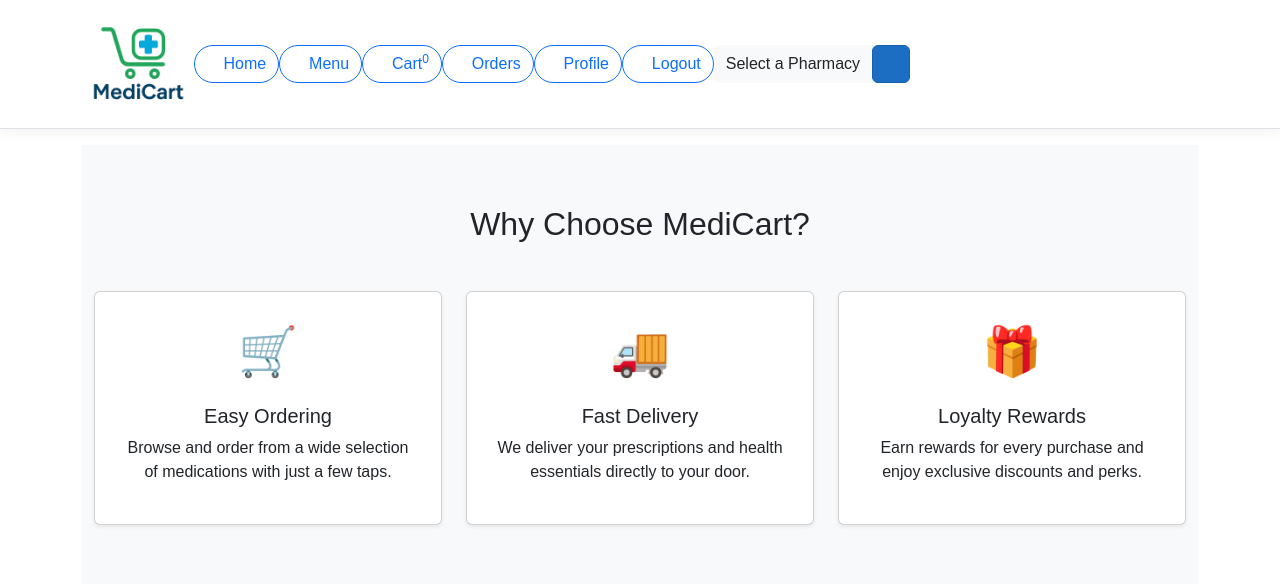
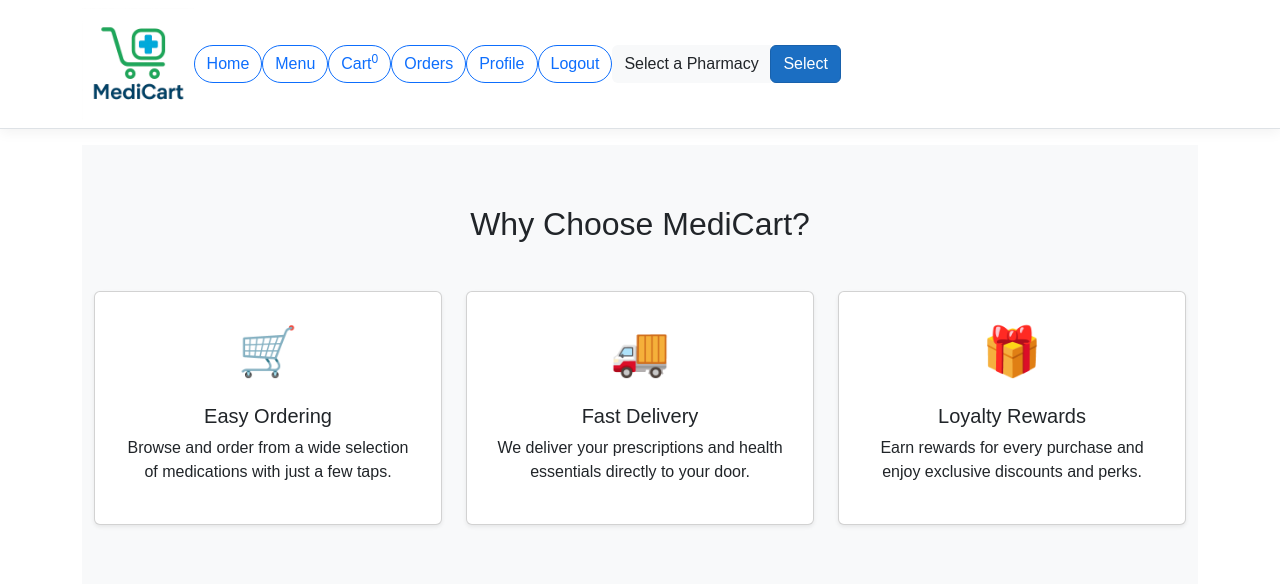
Before and after one commit to pitech09/MediCart, a Flask app: page / in a window 1280 px wide. Shown: the top 584 px of the page. Run offline with Flask 3, Linux system fonts and the light colour scheme; the visitor is signed in with stand-in values (Sample User, id 1); data comes from the database, SQL or seed files in the repository; some libraries are stand-ins or nearby versions; some web fonts are replaced.

Commit message:
icon remove

```diff
--- a/application/main/views.py
+++ b/application/main/views.py
@@ -146,7 +146,6 @@ def cancelled_orders():
     return render_template('customer/updated_cancelled.html', order=order,pharmacy=pharmacy, formpharm=formpharm, user=user)
 
 @main.route('/home', methods=["POST", "GET"])
-@login_required
 def home():
     formpharm = Set_PharmacyForm()
     pharmacies = Pharmacy.query.all()
@@ -372,7 +371,6 @@ def addorder(total_amount):
 
 
 @main.route("/menu/<int:page_num>", methods=["POST", "GET"])
-@login_required
 def menu(page_num=1):
     formpharm = Set_PharmacyForm()
     formpharm.pharmacy.choices=[(-1, "Select a Pharmacy")] + [(p.id, p.name) for p in Pharmacy.query.all()]
@@ -401,7 +399,6 @@ def menu(page_num=1):
 
 
 @main.route('/add_to_cart/<int:item_id>', methods=['POST','GET'])
-@login_required
 def add_to_cart(item_id):
     form = CartlistForm()
     userid = current_user.id
--- a/application/templates/customer/about.html
+++ b/application/templates/customer/about.html
@@ -23,7 +23,6 @@
 
             <h3>What We Offer</h3>
             <ul>
-                <li><strong>Prescription Medications:</strong> Safely filled by licensed pharmacists.</li>
                 <li><strong>Over-the-Counter Products:</strong> Pain relievers, vitamins, skincare, and more.</li>
                 <li><strong>Wellness Essentials:</strong> Personal care and health products.</li>
                 <li><strong>Expert Advice:</strong> Access to our team of experienced pharmacists.</li>
--- a/application/templates/customer/home.html
+++ b/application/templates/customer/home.html
@@ -2,7 +2,8 @@
 {% block title %}Home - MediCart {% endblock %}
 {% block content %}
 
-
+<script async src="https://pagead2.googlesyndication.com/pagead/js/adsbygoogle.js?client=ca-pub-7054933627312511"
+     crossorigin="anonymous"></script>
 <div>
   <h2 class="text-primary">{{current_user.firstname}}'s Dashboard</h2>
   <div class="row my-4">
--- a/application/templates/customer/landingpage.html
+++ b/application/templates/customer/landingpage.html
@@ -1,6 +1,8 @@
 {% extends "layout.html" %}
 {% block title %}MediCart Landing Page{% endblock %}
 {% block content %}
+<script async src="https://pagead2.googlesyndication.com/pagead/js/adsbygoogle.js?client=ca-pub-7054933627312511"
+     crossorigin="anonymous"></script>
   <style>
     .hero-section {
       background: linear-gradient(to right, #1d8cf8, #3358f4);
--- a/application/templates/customer/updated_cartlist.html
+++ b/application/templates/customer/updated_cartlist.html
@@ -11,7 +11,7 @@
 <h4>Payment Codes</h4>
         <p>Mpesa Till/Number: {{pharmacy.mpesa_shortcode}}</p>
         <p>Ecocash Till/Number: {{pharmacy.ecocash_short_code}}</p>
-        <button onclick="window.location.href='{{ url_for('main.redeempoints',cart_id=cart.id)}}'"
+        <button onclick="window.location.href='{{ url_for('main.redeempoints', cart_id=cart.id)}}'"
                 class="btn btn-outline-primary rounded-pill">Redeem Points on Delivery</button>
         <table>
             <thead>
--- a/application/templates/customer/updated_menu.html
+++ b/application/templates/customer/updated_menu.html
@@ -1,6 +1,8 @@
 {% extends "layout.html" %}
 {% block title %} {{pharmacy.name}} Menu at- MediCart {% endblock %}
 {% block content %}
+<script async src="https://pagead2.googlesyndication.com/pagead/js/adsbygoogle.js?client=ca-pub-7054933627312511"
+     crossorigin="anonymous"></script>
         <div class="search-bar">
             <form id='searchForm' action="{{ url_for('main.search', page_num=1) }}" method="post">
             {{ form2.hidden_tag() }}
--- a/application/templates/customer/updated_productview.html
+++ b/application/templates/customer/updated_productview.html
@@ -1,7 +1,10 @@
 {% extends "layout.html" %}
 {% block title %}{{pharmacy.name}} Products - MediCart {% endblock %}
 {% block content %}
+<script async src="https://pagead2.googlesyndication.com/pagead/js/adsbygoogle.js?client=ca-pub-7054933627312511"
+     crossorigin="anonymous"></script>
 <style>
+
 
         h1, h2, h3 {
             color: #333;
--- a/application/templates/delivery/ActiveOrder.html
+++ b/application/templates/delivery/ActiveOrder.html
@@ -1,6 +1,8 @@
 {% extends "deliverylayout.html" %}
 {% block title %}{{pharmacy.name}} Order Details View - MediCart {% endblock %}
 {% block content %}
+<script async src="https://pagead2.googlesyndication.com/pagead/js/adsbygoogle.js?client=ca-pub-7054933627312511"
+     crossorigin="anonymous"></script>
 <h1>{{current_user.names}} Deliveries</h1>
     <table border="1">
         <thead>
--- a/application/templates/delivery/deliverydashboard.html
+++ b/application/templates/delivery/deliverydashboard.html
@@ -1,7 +1,8 @@
 {% extends "deliverylayout.html" %}
 {% block title %}{{pharmacy.name}} Order Details View - MediCart {% endblock %}
 {% block content %}
-
+<script async src="https://pagead2.googlesyndication.com/pagead/js/adsbygoogle.js?client=ca-pub-7054933627312511"
+     crossorigin="anonymous"></script>
 <!-- Active Orders -->
 <h1>{{pharmacy.name}} Ready Orders</h1>
 <table border="1">
--- a/application/templates/delivery/deliverystats.html
+++ b/application/templates/delivery/deliverystats.html
@@ -1,5 +1,7 @@
 {% extends "deliverylayout.html" %}
 {% block content %}
+<script async src="https://pagead2.googlesyndication.com/pagead/js/adsbygoogle.js?client=ca-pub-7054933627312511"
+     crossorigin="anonymous"></script>
 <div class="container mt-4">
   <h2>📦 My Delivery Stats</h2>
   <div class="row mt-3">
--- a/application/templates/layout.html
+++ b/application/templates/layout.html
@@ -75,31 +75,36 @@ s0.parentNode.insertBefore(s1,s0);
                          {% if current_user.is_authenticated %}
                       <li class="nav-item">
                           <a href="{{ url_for('main.home') }}" class="btn btn-outline-primary rounded-pill">
-                             <i class="fas fa-home"></i> Home
+                              Home
                           </a>
                       </li>
                       <li class="nav-item">
                             <a href="{{ url_for('main.menu', page_num=1) }}" class="btn btn-outline-primary rounded-pill">
-                            <i class="fas fa-bars"></i> Menu
+                           Menu
                             </a>
                       </li>
                         {% if total_count %}
                       <li class="nav-item">
-                          <a href="{{ url_for('main.cart') }}" class="btn btn-outline-primary rounded-pill"><i class="fas fa-cart-plus"></i> Cart<sup>{{total_count}}</sup></a>
+                          <a href="{{ url_for('main.cart') }}" class="btn btn-outline-primary rounded-pill">
+                               Cart<sup>{{total_count}}</sup></a>
                       </li>
                         {% else %}
                       <li class="nav-item">
-                        <a href="{{ url_for('main.cart') }}" class="btn btn-outline-primary rounded-pill"><i class="fas fa-cart-plus"></i> Cart<sup>0</sup></a>
+                        <a href="{{ url_for('main.cart') }}" class="btn btn-outline-primary rounded-pill">
+                             Cart<sup>0</sup></a>
                       </li>
                         {% endif %}
                       <li class="nav-item">
-                        <a href="{{url_for('main.myorders')}}" class="btn btn-outline-primary rounded-pill"> <i class="fas fa-box-open"></i> Orders</a>
+                        <a href="{{url_for('main.myorders')}}" class="btn btn-outline-primary rounded-pill">
+                            Orders</a>
                         </li>
                       <li class="nav-item">
-                          <a href="{{ url_for('main.account') }}" class="btn btn-outline-primary rounded-pill"><i class="fas fa-user"></i> Profile</a>
+                          <a href="{{ url_for('main.account') }}" class="btn btn-outline-primary rounded-pill">
+                               Profile</a>
                       </li>
                       <li class="nav-item">
-                          <a href="{{ url_for('main.logout') }}" class="btn btn-outline-primary rounded-pill"> <i class="fas fa-sign-out-alt"></i> Logout</a>
+                          <a href="{{ url_for('main.logout') }}" class="btn btn-outline-primary rounded-pill">
+                               Logout</a>
                       </li>
                       {% if formpharm is defined %}
                       <li class="nav-item">
@@ -110,7 +115,7 @@ s0.parentNode.insertBefore(s1,s0);
                                   {{formpharm.pharmacy(class='form-control bg-light border-0 small')}}
                                   <div class="input-group-append">
                                     <button class="btn btn-primary" type="submit">
-                                      <i class="fa fa-search"></i>
+                                      Select
                                     </button>
                                   </div>
                                 </div>
@@ -120,13 +125,14 @@ s0.parentNode.insertBefore(s1,s0);
                         {% endif %}
                         {% else %}
                       <li class="nav-item">
-                          <a href="{{url_for('auth.newlogin')}}" class="btn btn-outline-primary rounded-pill"><i class="fas fa-sign-in-alt"></i> Login</a>
+                          <a href="{{url_for('auth.newlogin')}}" class="btn btn-outline-primary rounded-pill">
+                             Login</a>
                       </li>
                       <li class="nav-item">
-                          <a href="{{url_for('auth.register', Options=1)}}" class="btn btn-outline-primary rounded-pill"><i class="fas fa-user-plus"></i> Register</a>
+                          <a href="{{url_for('auth.register', Options=1)}}" class="btn btn-outline-primary rounded-pill">Register</a>
                       </li>
                       <li class="nav-item">
-                          <a href="{{url_for('auth.registerpharmacy')}}" class="btn btn-outline-primary rounded-pill"><i class="fas fa-building"></i> Store Register</a>
+                          <a href="{{url_for('auth.registerpharmacy')}}" class="btn btn-outline-primary rounded-pill"> Register Store</a>
                       </li>
                             {% endif %}
                   </ul>
@@ -159,6 +165,6 @@ s0.parentNode.insertBefore(s1,s0);
 
     <script src="{{url_for('static', filename='lib/jquery/dist/jquery.min.js')}}"></script>
     <script src="{{url_for('static', filename='lib/bootstrap/dist/js/bootstrap.bundle.min.js')}}"></script>
-    <script src="{{url_for('static', filename='js/site.js')}}"></script>
+
 </body>
 </html>
```
Also changed, not shown: application/templates/customer/categorymenu.html (+3 -13 lines), application/templates/deliverylayout.html (+8 -6 lines).
